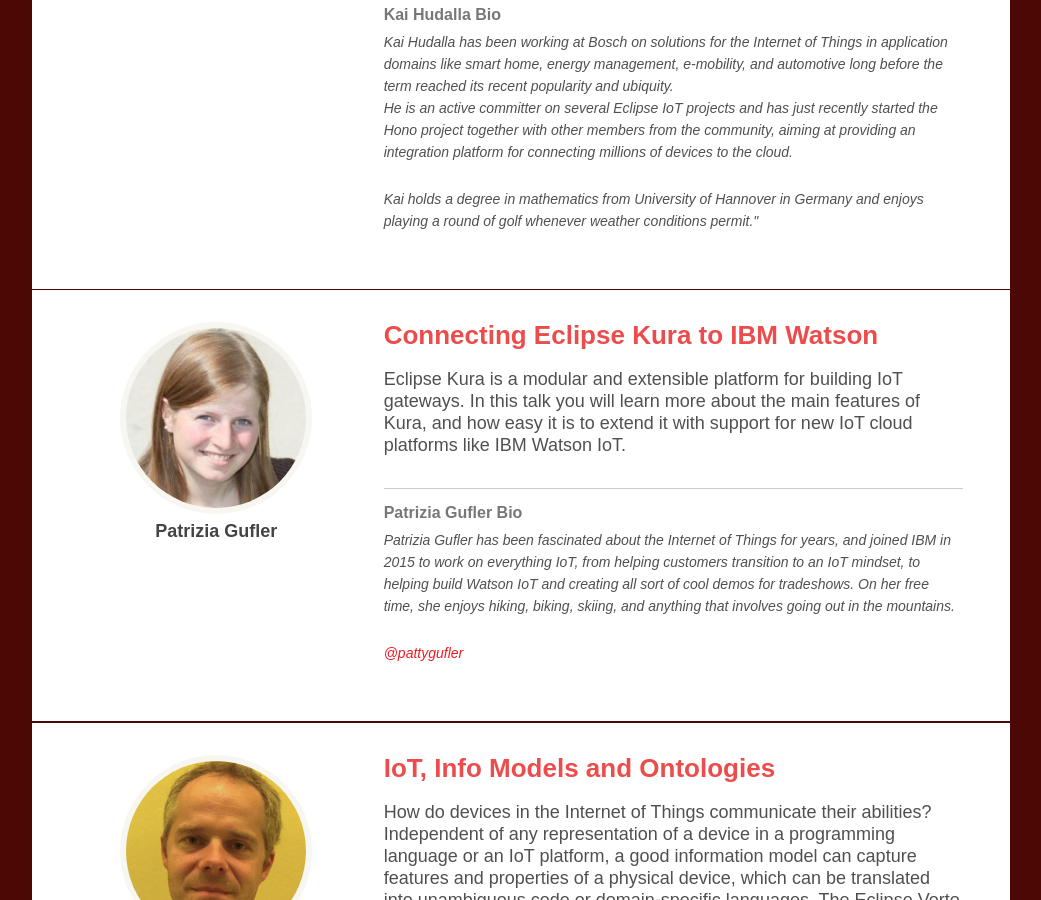
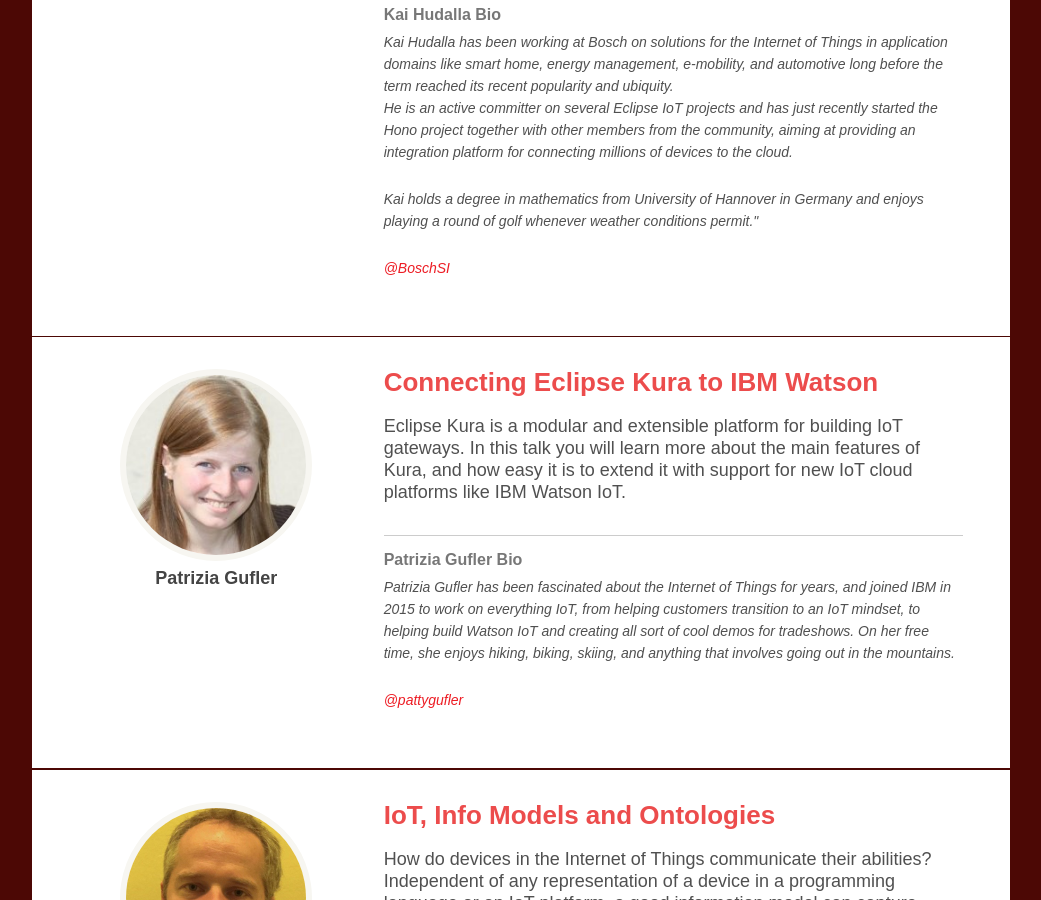
Before and after one commit to thingmonk/thingmonk.github.io, a Jekyll site: the page built from eclipse-day-talks.html, in a window 1280 px wide and 900 px high, scrolled down 2419 px. Shown: the whole window, without its empty margins (119-1160 px from the left). Built offline with Jekyll 4.4.1, drawn with Linux system fonts in a browser that asks for light colours.

Commit message:
twitter handle for kaiH
Signed-off-by: Benjamin Cabé <benjamin@eclipse.org>

```diff
--- a/_data/eclipse_speakers.yml
+++ b/_data/eclipse_speakers.yml
@@ -17,7 +17,7 @@
   bio: Kai Hudalla has been working at Bosch on solutions for the Internet of Things in application domains like smart home, energy management, e-mobility, and automotive long before the term reached its recent popularity and ubiquity. <br>He is an active committer on several Eclipse IoT projects and has just recently started the Hono project together with other members from the community, aiming at providing an integration platform for connecting millions of devices to the cloud. <p>Kai holds a degree in mathematics from University of Hannover in Germany and enjoys playing a round of golf whenever weather conditions permit."
   talktitle: Towards an Open IoT Stack for the Cloud
   talkabstract: Throughout the last years the open source community has produced a lot of valuable technology for implementing IoT applications. However, most of this technology still requires a lot of low-level knowledge in order to make proper use of it. Now the time has come to take this technology to the next level. <p>Let me tell you about the latest efforts within the IoT Working Group at Eclipse to create an open source based stack of components for implementing IoT solutions at cloud scale.
-  twitter:
+  twitter: BoschSI
 
 - name: Patrizia Gufler
   photo: patriziag.jpg
```
